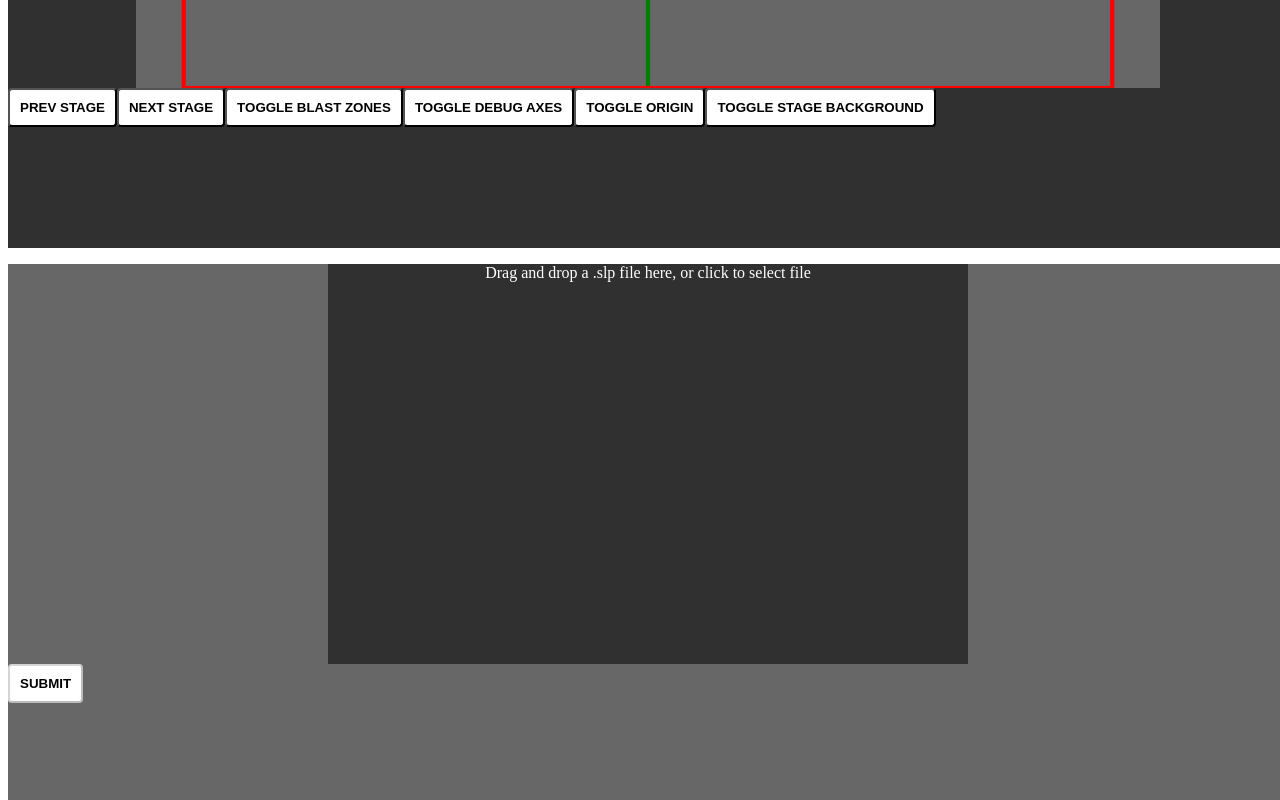
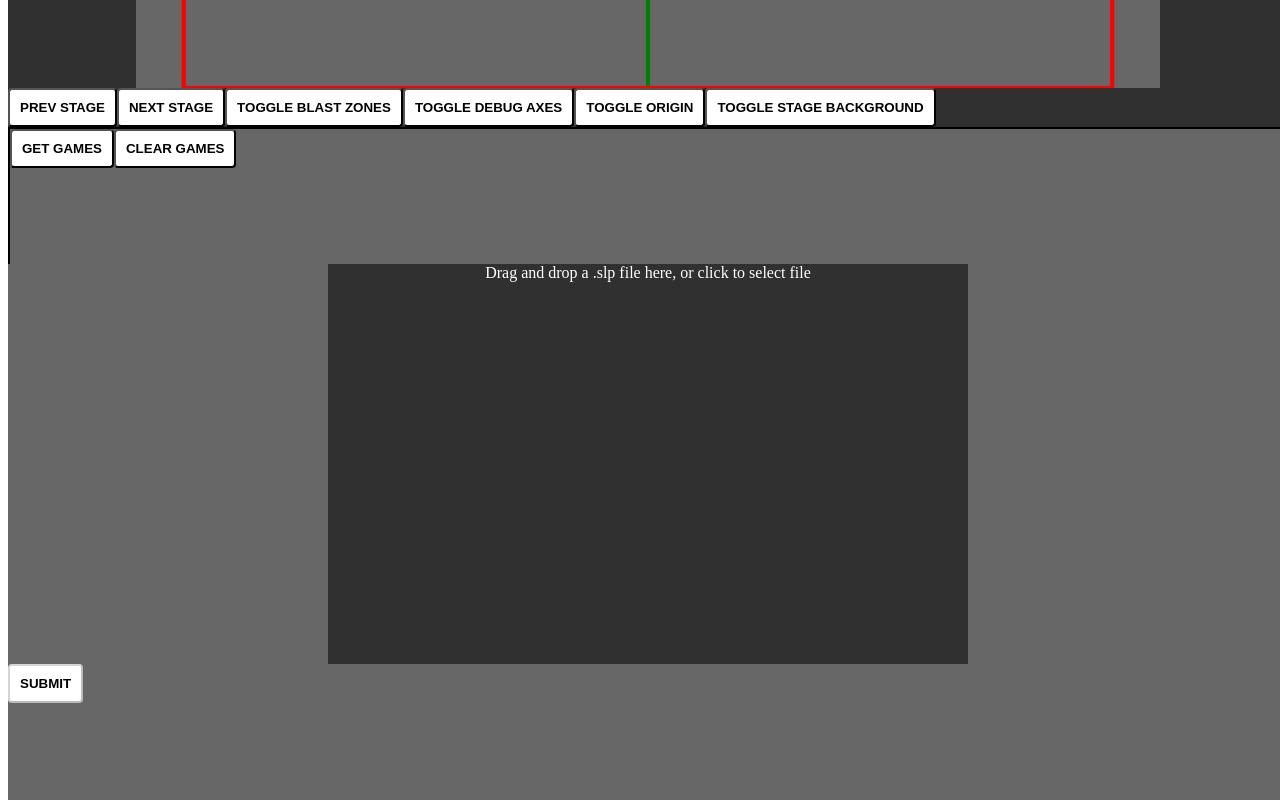
Before and after one commit to WGoodsonDev/ssbm-combo-visualizer, a React (Create React App) app: page / in a window 1280 px wide. Shown: the part 560-1360 px from the top of the page. Built offline with nearby package versions, Linux system fonts and the light colour scheme.

Commit message:
Ready for merge to master.

```diff
--- a/src/assets/scss/modules/_gameSelect.scss
+++ b/src/assets/scss/modules/_gameSelect.scss
@@ -2,6 +2,7 @@
   width: 100vw;
   height: 100vh;
   background-color: $lighterGray;
+  border: 2px solid black;
 
   button {
     display: inline;
--- a/src/components/sections/GameSelect/GameCard.js
+++ b/src/components/sections/GameSelect/GameCard.js
@@ -1,5 +1,5 @@
 import React from "react";
-import { characterMap, attackMap, stageMap } from "../../../util/data-scripts/ConversionTables";
+import { characterMap, stageMap } from "../../../util/data-scripts/ConversionTables";
 
 
 // NAME (code) vs NAME (code): metadata
--- a/src/components/sections/VizWindow.js
+++ b/src/components/sections/VizWindow.js
@@ -2,6 +2,7 @@ import React, { useState, useEffect } from 'react';
 
 import ControlButton from "../visualizer/control/ControlButton";
 import StageBackground from "../visualizer/svg/StageBackground";
+import GameSelect from "./GameSelect/GameSelect";
 
 
 /*
@@ -80,6 +81,7 @@ function VizWindow(props) {
                     <ControlButton buttonText={"Toggle Origin"} onClick={toggleOrigin}/>
                     <ControlButton buttonText={"Toggle Stage Background"} onClick={toggleStageBackground}/>
                 </div>
+                <GameSelect/>
             </div>
         </section>
     )
--- a/src/views/Home.js
+++ b/src/views/Home.js
@@ -2,7 +2,7 @@ import React from 'react';
 
 import VizWindow from "../components/sections/VizWindow";
 import FileUpload from "../components/sections/FileUpload";
-import GameSelect from "../components/sections/GameSelect/GameSelect";
+
 
 function Home(props){
     return (
```
